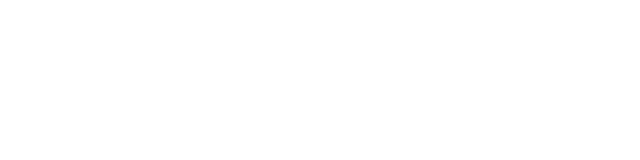
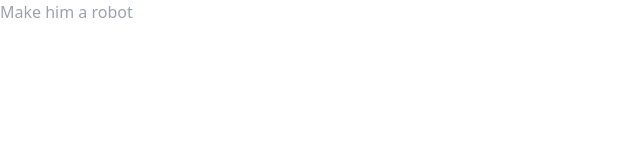
Before and after one commit to Luis96920/wonderland-prompt, a SvelteKit app in the folder web/: page / in a window 1280 px wide. Shown: the top 160 px of the page, without its empty margins (0-640 px from the left). Built offline with nearby package versions, Linux system fonts and the light colour scheme.

Commit message:
improvements

```diff
--- /dev/null
+++ b/web/src/lib/chat.svelte
@@ -0,0 +1,9 @@
+<div class="flex flex-col justify-end h-full">
+    <div class="h-full">
+
+    </div>
+    <div class="p-4">
+        <div class="h-[2px] bg-gray-300 mb-4"/>
+        <input placeholder="Make him a robot" class="w-full rounded-lg p-2 focus:outline-none"/>
+    </div>
+</div>
--- a/web/src/routes/+page.svelte
+++ b/web/src/routes/+page.svelte
@@ -1,7 +1,9 @@
-<div class="sm:grid-cols-[3fr_1fr] grid h-[100vh]">
-<div class="bg-black" >
+<script>
+  import Chat from "../lib/chat.svelte";
+</script>
+
+<div class="sm:grid-cols-[7fr_3fr] grid h-[100vh]">
+  <div class="bg-black" />
+  <div class="bg-gray-200 h-full"> <Chat />
+  </div>
 </div>
-<div class="bg-gray-200"
->
-</div>
-</div>
```
